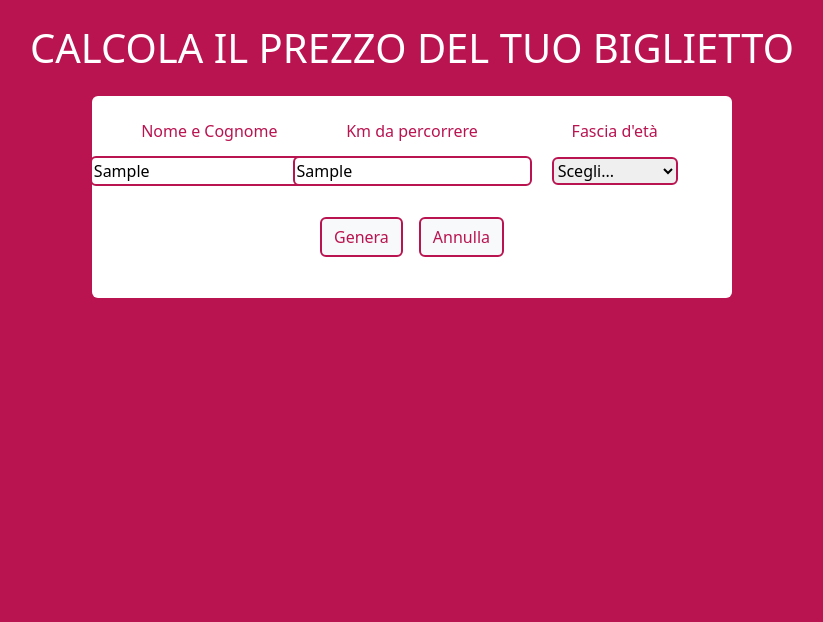
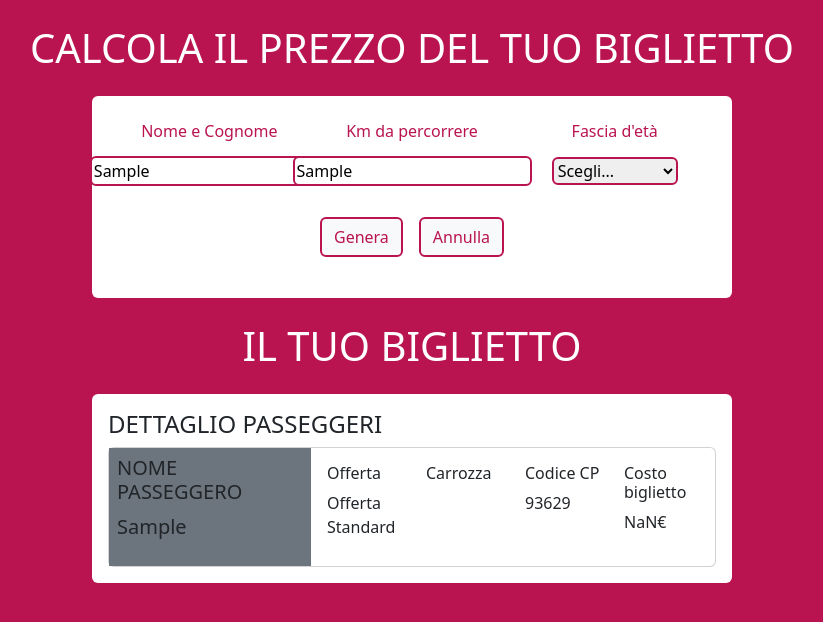
Before and after one commit to salvatore-impellizzeri/js-biglietto-treno-form, a plain HTML site: page index.html in a window 1280 px wide. Both pictures are taken after typing "Sample", "Sample" into the empty fields and a click on the button "Genera". Shown: the whole page, without its empty margins (228-1051 px from the left). Drawn offline with nearby package versions, Linux system fonts and the light colour scheme.

Commit message:
Realizzazione biglietto

```diff
--- a/css/style.css
+++ b/css/style.css
@@ -26,9 +26,9 @@ form{
     height: 90px;
 }
 
-.noneticket{
+/* .noneticket{
     display: none;
-}
+} */
 
 .ticket{
     display: block;
--- a/index.html
+++ b/index.html
@@ -28,24 +28,24 @@
 
                     <div class="row w-100 mx-auto justify-content-center">
                         <div class="col-4 justify-content-center input-container d-flex align-items-center flex-wrap">
-                            <label for="name" class="my-text-red fw-medium">
+                            <label for="name" class="my-text-red w-100 text-center fw-medium">
 
                                 Nome e Cognome
 
                             </label>
-                            <input class="border-red rounded" type="text" id="name" name="name" placeholder="Inserisci il tuo nome..." minlength="3" maxlength="50">
+                            <input class="border-red rounded" type="text" id="name" name="name" placeholder="Inserisci il tuo nome..." minlength="3" maxlength="50" required>
                         </div>
                         <div class="col-4 d-flex align-items-center justify-content-center input-container flex-wrap">
-                            <label for="distance" class="my-text-red fw-medium">
+                            <label for="distance" class="my-text-red w-100 text-center fw-medium">
 
                                 Km da percorrere
 
                             </label>
-                            <input class="border-red rounded" type="text" id="distance" name="distance" placeholder="Inserisci i km da percorrere...">
+                            <input class="border-red rounded" type="text" id="distance" name="distance" placeholder="Inserisci i km da percorrere..." required>
                         </div>
                         <div class="col-4 justify-content-center input-container d-flex align-items-center flex-wrap">
                             <label for="age" class="w-100 my-text-red fw-medium text-center">Fascia d'età</label>
-                            <select class="d-block mx-auto border-red rounded" name="age" id="age">
+                            <select class="d-block mx-auto border-red rounded" name="age" id="age" required>
 
                                 <option value="#" selected disabled>Scegli...</option>
                                 <option value="minorenne">Minorenne</option>
@@ -56,26 +56,80 @@
                         </div>
 
                     </div>
-                    <div class="d-flex justify-content-center align-items-center gap-3 btn-container ">
+                    <div class="d-flex justify-content-center align-items-center gap-3 btn-container">
                         <button id="submit-button" class="btn my-text-red fw-medium btn-light border-red" type="submit">
                             Genera
                         </button>
-                        <button id="" class="btn my-text-red fw-medium btn-light border-red" type="submit">
+                        <button class="btn my-text-red fw-medium btn-light border-red" type="reset">
                             Annulla
                         </button>
                     </div>
                 </form>
             </div>
 
-            <div class="noneticket">
+            <div id="my-ticket" class="noneticket">
             <h1 class="text-center my-4 text-white">IL TUO BIGLIETTO</h1>
-                <div class="bg-white rounded w-50 mx-auto d-flex align-content-around p-3">
+                <div class="bg-white rounded w-50 mx-auto p-3">
+                    <h4>DETTAGLIO PASSEGGERI</h2>
+                    <div class="card">
+                        <div class="row g-0">
+                          <div class="col-md-4 bg-secondary p-2">
 
-                    <div class="bg-">
+                            <h5>NOME PASSEGGERO</h5>
+                            <p id="passenger" class="fw-medium fs-5"></p>
+
+                          </div>
+                          <div class="col-md-8">
+                            <div class="card-body">
+                                <div class="row">
+
+                                    <div class="col-3">
+
+                                        <h6 class="card-title">Offerta</h6>
+                                        <p class="card-text" id="discount">
 
 
 
-                    </div>
+                                        </p>
+
+                                    </div>
+                                    <div class="col-3">
+
+                                        <h6 class="card-title">Carrozza</h6>
+                                        <p class="card-text">
+
+
+
+                                        </p>
+
+                                    </div>
+                                    <div class="col-3">
+
+                                        <h6 class="card-title">Codice CP</h6>
+                                        <p class="card-text" id="codiceCP">
+
+
+
+                                        </p>
+
+                                    </div>
+                                    <div class="col-3">
+
+                                        <h6 class="card-title">Costo biglietto</h6>
+                                        <p class="card-text" id="price">
+
+
+
+                                        </p>
+
+                                    </div>
+
+                                </div>
+
+                            </div>
+                          </div>
+                        </div>
+                      </div>
 
                 </div>
             </div>
--- a/js/scripts.js
+++ b/js/scripts.js
@@ -1,41 +1,52 @@
-// RICHIESTE
-
 const infoForm = document.querySelector('form');
 infoForm.addEventListener("submit",
     function(event){
         console.log('event', event, typeof event);
         event.preventDefault();
 
-        const myName = document.getElementById("name");
-        console.log("Nome e Cognome:", myName.value, typeof myName.value);
+        const myName = document.getElementById("name").value;
+        console.log("Nome e Cognome:", myName, typeof myName);
 
-        const myDistance = document.getElementById("distance");
-        console.log("Distanza:", myDistance.value, "km" ,typeof myDistance.value);
+        const myDistance = document.getElementById("distance").value;
+        console.log("Distanza:", myDistance, "km" ,typeof myDistance);
 
         const myAge = document.getElementById("age").value;
         console.log("Fascia d'età:", age.value, typeof age.value);
 
-        const myTicket = document.getElementsByClassName("noneticket");
+        const myTicket = document.getElementById("my-ticket");
 
-        if (myTicket.classList.contains("noneticket")){
+            if(myAge == ("minorenne" || "maggiorenne" || "over65")){
             myTicket.classList.replace('noneticket', 'ticket');
         }
 
         // PREZZO BASE
-        let pricetot = myDistance.value * 0.21;
-        console.log("pricetot:", pricetot.toFixed(2), "€");
+        let priceTot = myDistance * 0.21;
+        console.log("priceTot:", priceTot.toFixed(2), "€");
 
         // SCONTO
         if (myAge === "minorenne"){
-            pricetot = pricetot * 0.80;
+            priceTot = priceTot * 0.80;
+            document.getElementById("discount").innerHTML= "Offerta Minorenni";
         }
 
         else if (myAge === "over65"){
-            pricetot = pricetot * 0.60;
+            priceTot = priceTot * 0.60;
+            document.getElementById("discount").innerHTML= "Offerta Over 65";
+        }
+
+        else{
+            document.getElementById("discount").innerHTML= "Offerta Standard";
         }
 
         // PREZZO FINALE
-        console.log("pricetot:", pricetot.toFixed(2), "€");
+        console.log("priceTot:", priceTot.toFixed(2), "€");
+
+        document.getElementById("passenger").innerHTML= myName;
+        document.getElementById("price").innerHTML= priceTot.toFixed(2) + "€";
+
+        const cpCode =  Math.floor(Math.random() * 100000);
+
+        document.getElementById("codiceCP").innerHTML = cpCode;
     }
 
 )
```
Also changed, not shown: css/index.html (deleted, +0 -41 lines).
